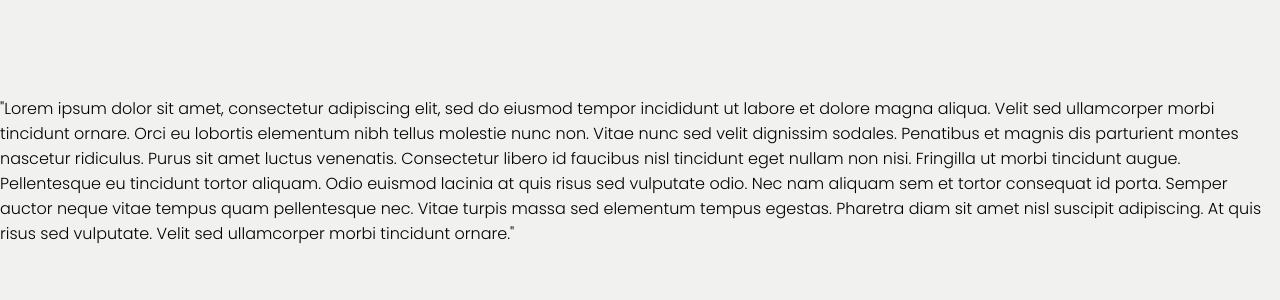
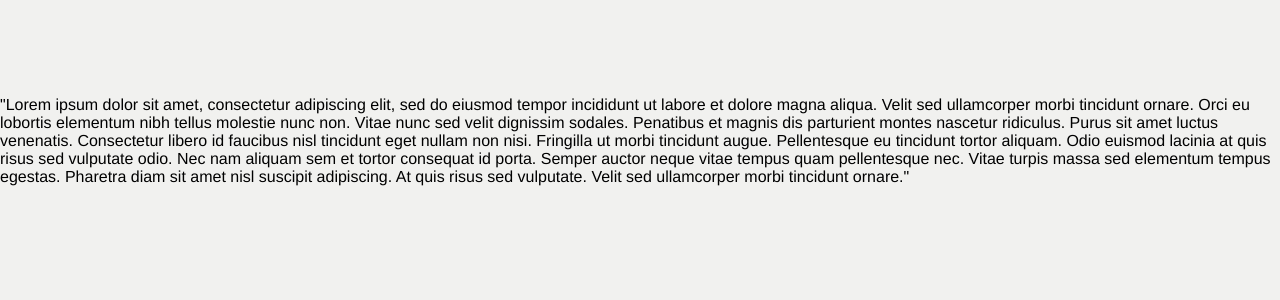
Before and after one commit to izzy1090/edie-templeton-design, a React (Create React App) app: page / in a window 1280 px wide. Shown: the top 300 px of the page. Built offline with nearby package versions, Linux system fonts and the light colour scheme.

Commit message:
Swapped out font and colors

```diff
--- a/src/components/navMenu.js
+++ b/src/components/navMenu.js
@@ -5,9 +5,6 @@ import { ReactComponent as Logo } from '../assets/Mark.svg';
 function NavMenu( { menuItems } ){
 
     const { isNavOpen, setIsNavOpen } = useGlobalStates();
-
-    const hamburger = <div className="hamburgerMenu"></div>
-    const invertedHamburger = <div className="invertedHamburgerMenu"></div>
 
     useEffect(()=> {
 
@@ -82,9 +79,6 @@ function NavMenu( { menuItems } ){
             <Logo className="logo" id="mobileLogo"
                 style={isNavOpen ? {display: 'none'}: null}
                 onClick={handleOpenCloseMenu} />
-            {/* <span onClick={handleOpenCloseMenu}>
-                {isNavOpen ? invertedHamburger : hamburger}
-            </span> */}
             {isNavOpen ? <div className="mobileMenu">{mobileActiveMenu}</div> : null}
         </div>
         <div className="desktopMenu">
--- a/src/styles/index.css
+++ b/src/styles/index.css
@@ -6,15 +6,5 @@
 
 body {
     background-color: #F1F1EF;
-    font-family: 'Poppins-Light';
+    font-family: 'HelveticaNeue-Light', 'Helvetica Neue Light', 'Helvetica Neue', Helvetica, Arial, 'Lucida Grande', sans-serif;
 }
-
-@font-face {
-    font-family: "Poppins-Medium";
-    src: local('Poppins-Medium'), url('../assets/fonts/Poppins-Medium.ttf') format('truetype');
-}
-
-@font-face {
-    font-family: "Poppins-Light";
-    src: local("Poppins-Light"), url('../assets/fonts/Poppins-Light.ttf') format('truetype');
-}
--- a/src/styles/navMenu.css
+++ b/src/styles/navMenu.css
@@ -46,10 +46,10 @@
 }
 
 .mobileMenu > div {
-    margin: 5px;
+    margin: 15px;
     cursor: pointer;
     text-decoration: none;
-    font-size: 2rem;
+    font-size: 28px;
     color: #F1F1EF;
 }
 
```
